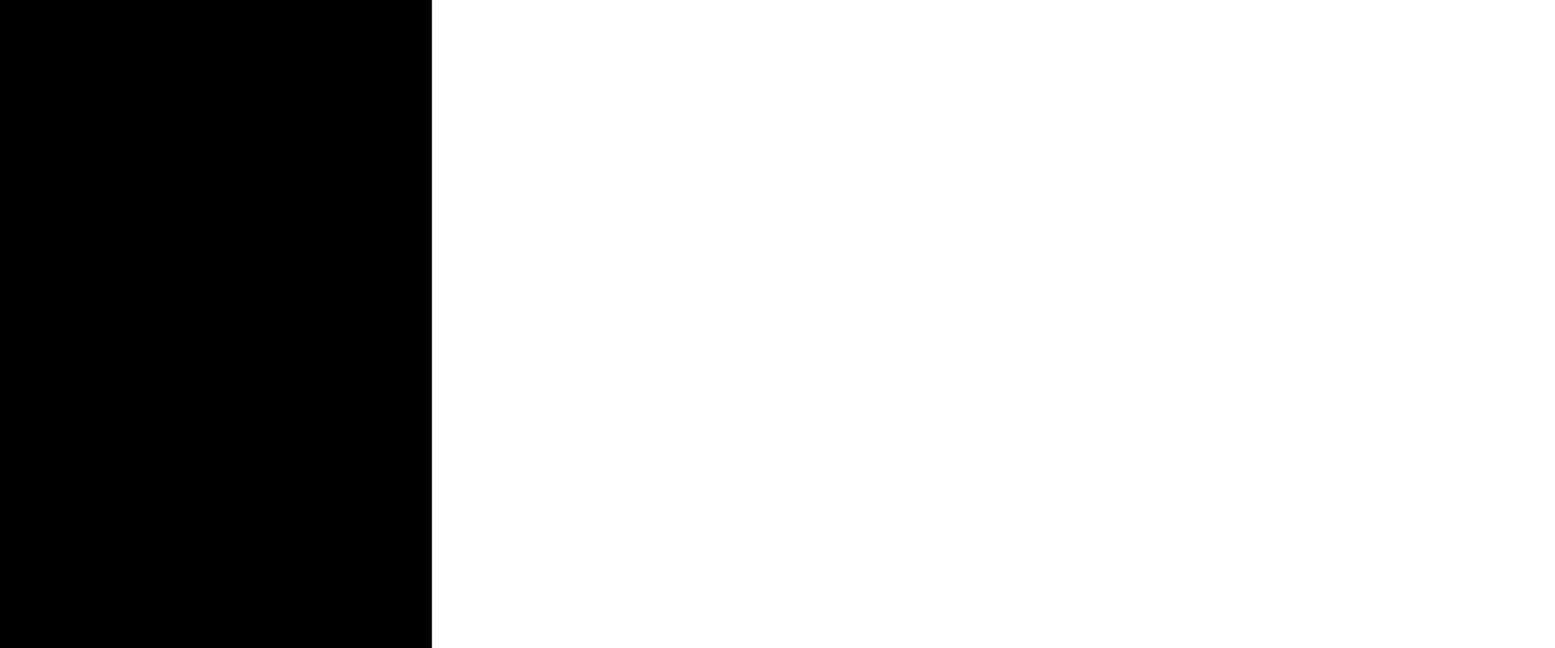
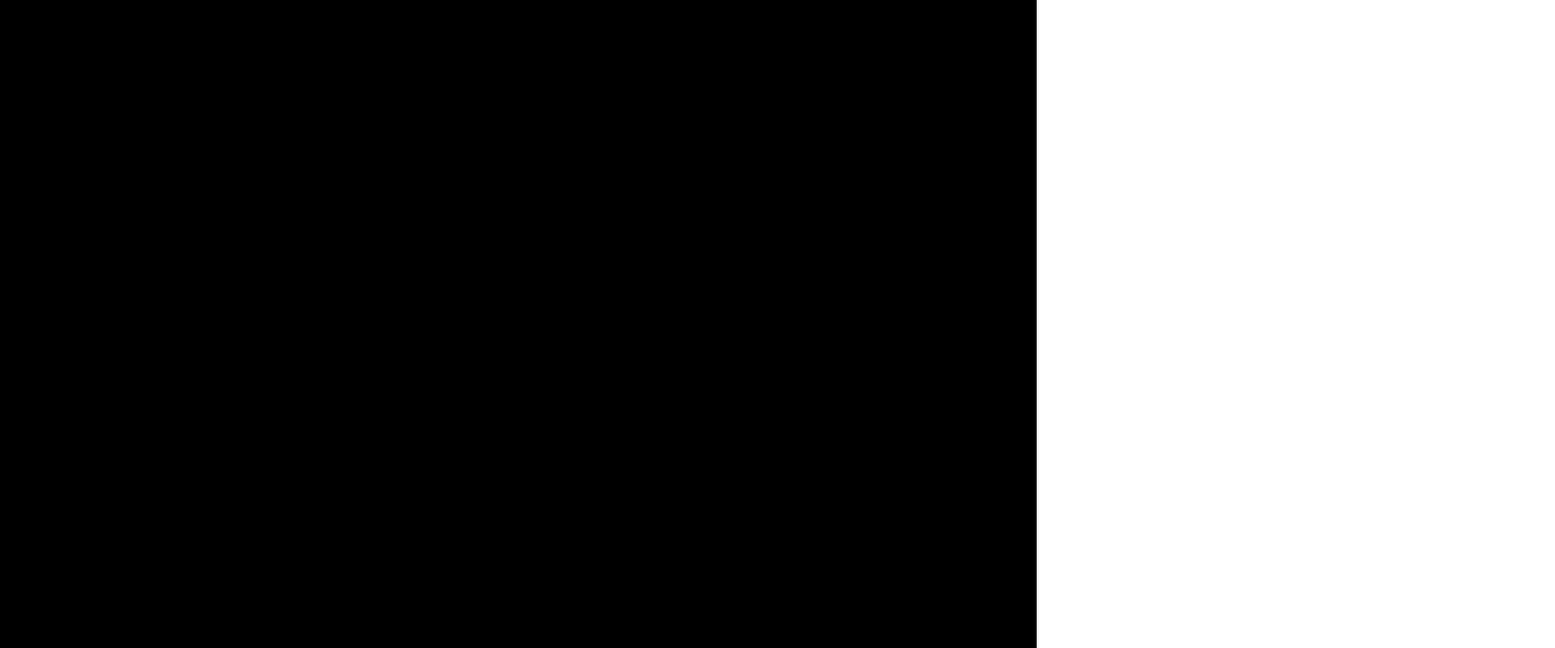
Before and after one commit to bobbysmv/Herlock.js-for-Web, a plain HTML site: page player.html in a window 1280 px wide. Shown: the top 800 px of the page at 81% size, 1920 px wide, since content can reach past the window. Drawn offline with Linux system fonts and the light colour scheme.

Commit message:
no message

```diff
--- a/player.html
+++ b/player.html
@@ -77,11 +77,12 @@
                     var contentAspectRatio = contentWidth / contentHeight;
 
                     // 画面内に収まるように
+                    // 取り急ぎ横だけ合わせる
                     var scale;
-                    if( layerAspectRatio < contentAspectRatio )
+//                    if( layerAspectRatio < contentAspectRatio )
                         scale = layerWidth / contentWidth;// 水平幅をあわせる
-                    else
-                        scale = layerHeight / contentHeight;// 垂直幅をあわせる
+//                    else
+//                        scale = layerHeight / contentHeight;// 垂直幅をあわせる
 
                     container.style.transform = "scale("+scale+","+scale+")";
                 }
```
